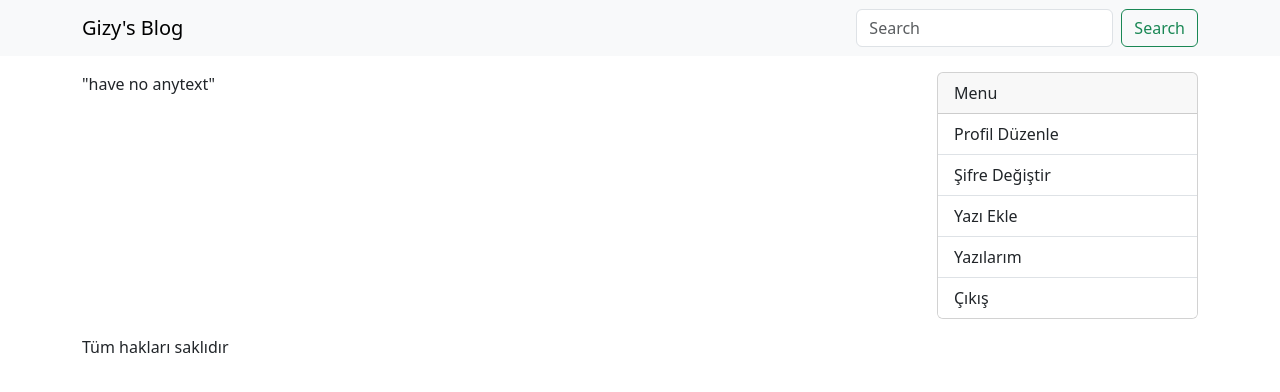
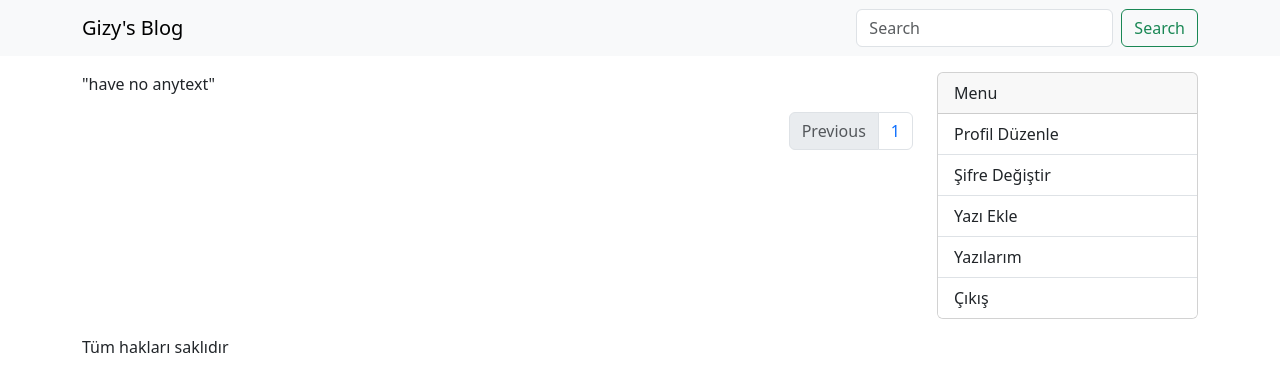
Before and after one commit to atak-05/gizyBlog, a Django app: page / in a window 1280 px wide. Shown: the top 392 px of the page. Run offline with Django 4.2, Linux system fonts and the light colour scheme; data that the repository does not hold is empty; some libraries are stand-ins or nearby versions.

Commit message:
created pagination to texts

```diff
--- a/blog/templates/pages/home.html
+++ b/blog/templates/pages/home.html
@@ -1,29 +1,53 @@
+{% extends 'base.html' %}
+{% block title %} Home {% endblock %}
 
-{% extends 'base.html' %}
 
-{% block title %}
-  Home
-{% endblock %}
-
-{% block content %}
-
-{% for text in texts %}
+{% block content%}
+  {% for text in texts %}
   <div class="card mb-3">
     <div class="row g-0">
       <div class="col-md-4">
-        <img src=" {{text.image.url}} " class="img" alt="...">
+        <img src=" {{text.image.url}} " class="img" alt="..." />
       </div>
       <div class="col-md-8">
         <div class="card-body">
-          <h5 class="card-title"> {{text.title}} </h5>
-          <p class="card-text"> {{text.content |safe|truncatechars_html:100 }} </p>
-          <p class="card-text"><small class="text-muted">before {{text.updatedAtTime|timesince}} </small></p>
+          <h5 class="card-title">{{text.title}}</h5>
+          <p class="card-text">{{text.content |safe|truncatechars_html:100 }}</p>
+          <p class="card-text">
+            <small class="text-muted"
+              >before {{text.updatedAtTime|timesince}}
+            </small>
+          </p>
         </div>
       </div>
     </div>
   </div>
-{% empty %}
-<p> "have no  anytext" </p>
-{% endfor %}
-
+  {% empty %}
+  <p>"have no anytext"</p>
+  {% endfor %}
+  <nav aria-label="Page navigation example">
+    <ul class="pagination justify-content-end">
+      {% if texts.has_previous %}
+      <li class="page-item">
+        <a class="page-link" href='?page={{texts.previous_page_number}}' tabindex="-1" aria-disabled="true" >Previous</a>
+      </li>
+      {%else%}
+      <li class="page-item disabled">
+        <a class="page-link" href='#' tabindex="-1" aria-disabled="true"
+          >Previous</a>
+      </li>
+      {% endif %}
+      <li class="page-item">
+        <a class="page-link" href="#"> {{texts.number}} </a>
+      </li>
+      {% if texts.has_next %}
+      <li class="page-item">
+        <a class="page-link" href='?page={{texts.next_page_number}}'>Next</a>
+      </li>
+      <li class="page-item">
+        <a class="page-link" href='?page= {{texts.paginator.num_pages}}''>End</a>
+      </li>
+      {% endif %}
+    </ul>
+  </nav>
 {% endblock %}
--- a/blog/views/home.py
+++ b/blog/views/home.py
@@ -1,11 +1,14 @@
 from django.shortcuts import render
 from blog.models import textModel
+from django.core.paginator import Paginator
 #* urlsden gelen istediğin cevabı bu sayfada
 
 #* __init__.py sayfasına dahil etmeyi unutma!
 
 def home(request):
-    texts = textModel.objects.all()
+    texts = textModel.objects.order_by('-id')
+    page = request.GET.get('page')
+    paginator = Paginator(texts, 1)
     return render(request , 'pages/home.html', context={
-        'texts': texts
+        'texts': paginator.get_page(page)
     })
```
Also changed, not shown: static/css/custom.css (line endings or trailing spaces).
